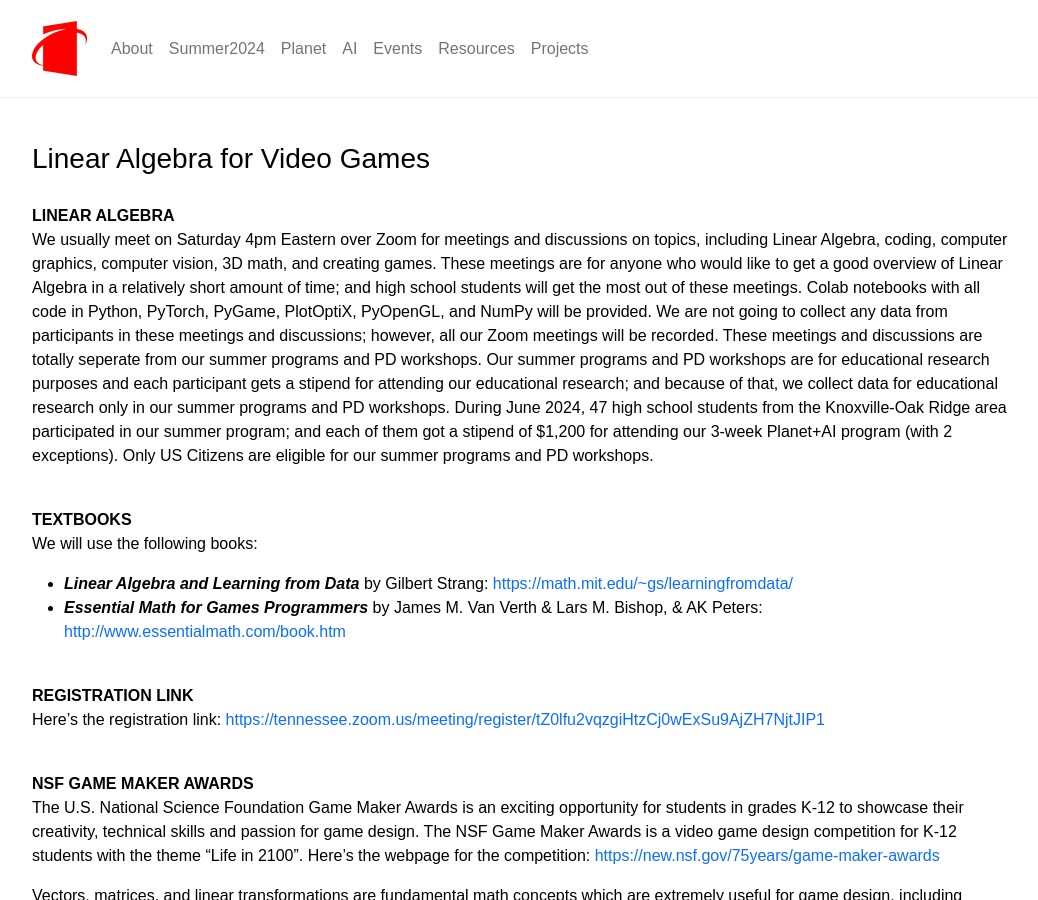
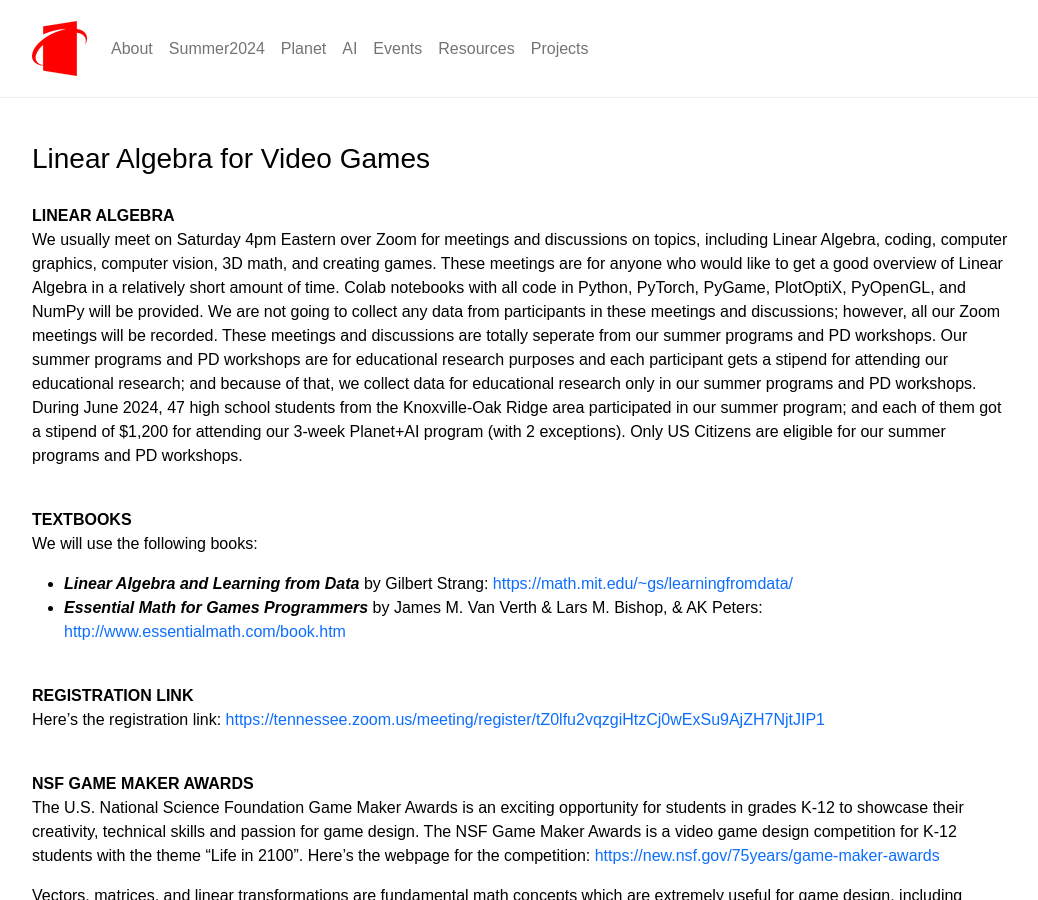
Before and after one commit to planet-ai-2023/planet-ai-2023.github.io, a Jekyll site: the page built from _posts/2024-8-22-linear-algebra-2024.md, in a window 1280 px wide and 900 px high. Shown: the whole window, without its empty margins (120-1158 px from the left). Built offline with Jekyll 4.4.1, drawn with Linux system fonts in a browser that asks for light colours.

Commit message:
Add files via upload

```diff
--- a/_posts/2024-8-22-linear-algebra-2024.md
+++ b/_posts/2024-8-22-linear-algebra-2024.md
@@ -7,7 +7,7 @@ tags: [planet, AI, tutorials, resources ]
 ---
 
 **LINEAR ALGEBRA**
-We usually meet on Saturday 4pm Eastern over Zoom for meetings and discussions on topics, including Linear Algebra, coding, computer graphics, computer vision, 3D math, and creating games. These meetings are for anyone who would like to get a good overview of Linear Algebra in a relatively short amount of time; and high school students will get the most out of these meetings. Colab notebooks with all code in Python, PyTorch, PyGame, PlotOptiX, PyOpenGL, and NumPy will be provided. We are not going to collect any data from participants in these meetings and discussions; however, all our Zoom meetings will be recorded. These meetings and discussions are totally seperate from our summer programs and PD workshops. Our summer programs and PD workshops are for educational research purposes and each participant gets a stipend for attending our educational research; and because of that, we collect data for educational research only in our summer programs and PD workshops. During June 2024, 47 high school students from the Knoxville-Oak Ridge area participated in our summer program; and each of them got a stipend of $1,200 for attending our 3-week Planet+AI program (with 2 exceptions). Only US Citizens are eligible for our summer programs and PD workshops.
+We usually meet on Saturday 4pm Eastern over Zoom for meetings and discussions on topics, including Linear Algebra, coding, computer graphics, computer vision, 3D math, and creating games. These meetings are for anyone who would like to get a good overview of Linear Algebra in a relatively short amount of time. Colab notebooks with all code in Python, PyTorch, PyGame, PlotOptiX, PyOpenGL, and NumPy will be provided. We are not going to collect any data from participants in these meetings and discussions; however, all our Zoom meetings will be recorded. These meetings and discussions are totally seperate from our summer programs and PD workshops. Our summer programs and PD workshops are for educational research purposes and each participant gets a stipend for attending our educational research; and because of that, we collect data for educational research only in our summer programs and PD workshops. During June 2024, 47 high school students from the Knoxville-Oak Ridge area participated in our summer program; and each of them got a stipend of $1,200 for attending our 3-week Planet+AI program (with 2 exceptions). Only US Citizens are eligible for our summer programs and PD workshops.
 
 <br/>
 **TEXTBOOKS**
```
